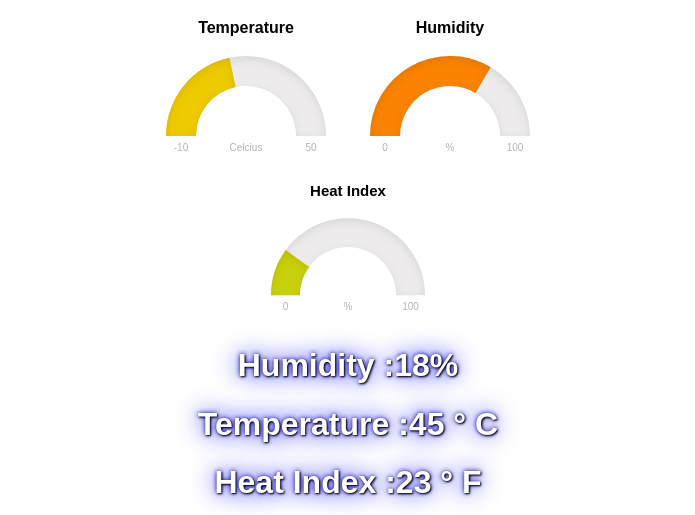
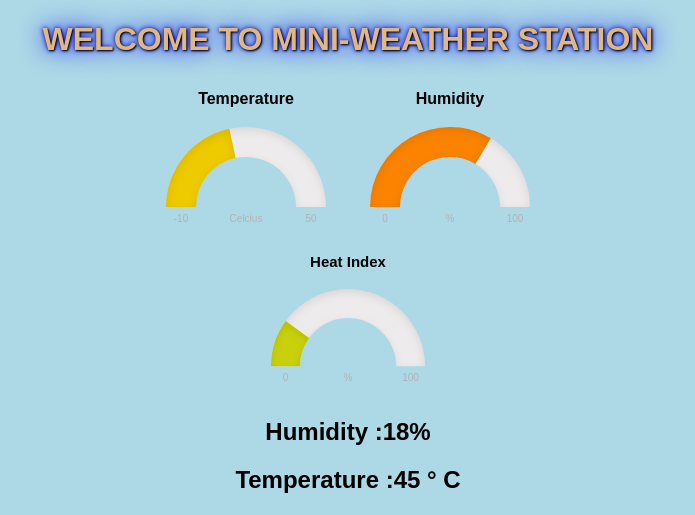
Before and after one commit to sampada22/venv, a Flask app: page / in a window 1280 px wide. Shown: the top 515 px of the page, without its empty margins (292-987 px from the left). Run offline with Flask 2, Linux system fonts and the light colour scheme; data comes from the database, SQL or seed files in the repository.

Commit message:
changed some styling in css

```diff
--- a/app/static/styling.css
+++ b/app/static/styling.css
@@ -1,20 +1,23 @@
 h1{
-    color: white;
+    color: burlywood;
     text-shadow: 1px 1px 2px black, 0 0 25px blue, 0 0 5px darkblue;
     font-family: Arial, Helvetica, sans-serif;
     text-align: center;
-    font-size :100 px;
+    font-size :70 px;
 }
 h2{
     color : black;
-    text-align : left;
+    text-align : center;
+    font-family: Arial, Helvetica, sans-serif;
 }
 div{
     padding :70 px;
     border :1 px solid #4CAF50;
 }
 
+body{
+    background-color : lightblue;
+}
 img{
-    display: inline-block;
-
+    background-color : lightblue;
 }
--- a/app/templates/profile2.html
+++ b/app/templates/profile2.html
@@ -16,6 +16,7 @@
                 margin: 7ssem;
             }
         </style>
+        <h1>WELCOME TO MINI-WEATHER STATION</h1>
  </head>
 
     <body>
@@ -36,7 +37,7 @@
                     titleFontColor :"black",
                     min: -10,
 
-                    valueFontColor: "white",
+                    valueFontColor: "light-blue",
                     max: 50,
                     title: "Temperature",
                     label: "Celcius"
@@ -48,7 +49,7 @@
                     gaugeWidthScale :1.0,
                     value:67,
 
-                    valueFontColor: "white",
+                    valueFontColor: "light-blue",
                     titleFontColor :"black",
                     min: 0,
                     max: 100,
@@ -61,7 +62,7 @@
                     value:20,
 
                     titleFontColor :"black",
-                    valueFontColor: "white",
+                    valueFontColor: "light-blue",
                     min: 0,
                     max: 100,
                     title: "Heat Index",
@@ -69,12 +70,17 @@
                 });
             });
         </script>
-        <h1>Humidity :{{humidity}}% </h1>
-        <h1>Temperature :{{temp_in_C}}	&#176 C</h1>
-        <h1>Heat Index :{{heatIndex_in_C}} &#176 F</h1>
-        <img src="/plot/temp" alt="Image Placeholder" width="49%">
-        <img src="/plot/hum" alt="Image Placeholder" width="49%">
-        <img src="/plot/heatIndex" alt="Image Placeholder" width="49%">
+        <h2>Humidity :{{humidity}}% </h2>
+        <h2>Temperature :{{temp_in_C}}	&#176 C</h2>
+        <h2>Heat Index :{{heatIndex_in_C}} &#176 F</h2>
+        <br>
+        <br>
+        <br>
+        <br>
+        <h1>Graphs</h1>
+        <img src="/plot/temp" alt="Image Placeholder" width="49%" >
+        <img src="/plot/hum" alt="Image Placeholder" width="49%" display = inline-block>
+        <img src="/plot/heatIndex" alt="Image Placeholder" width="49%" display = inline-block>
 
     </body>
 
```
Also changed, not shown: app/static/autumn.jpg (added).
